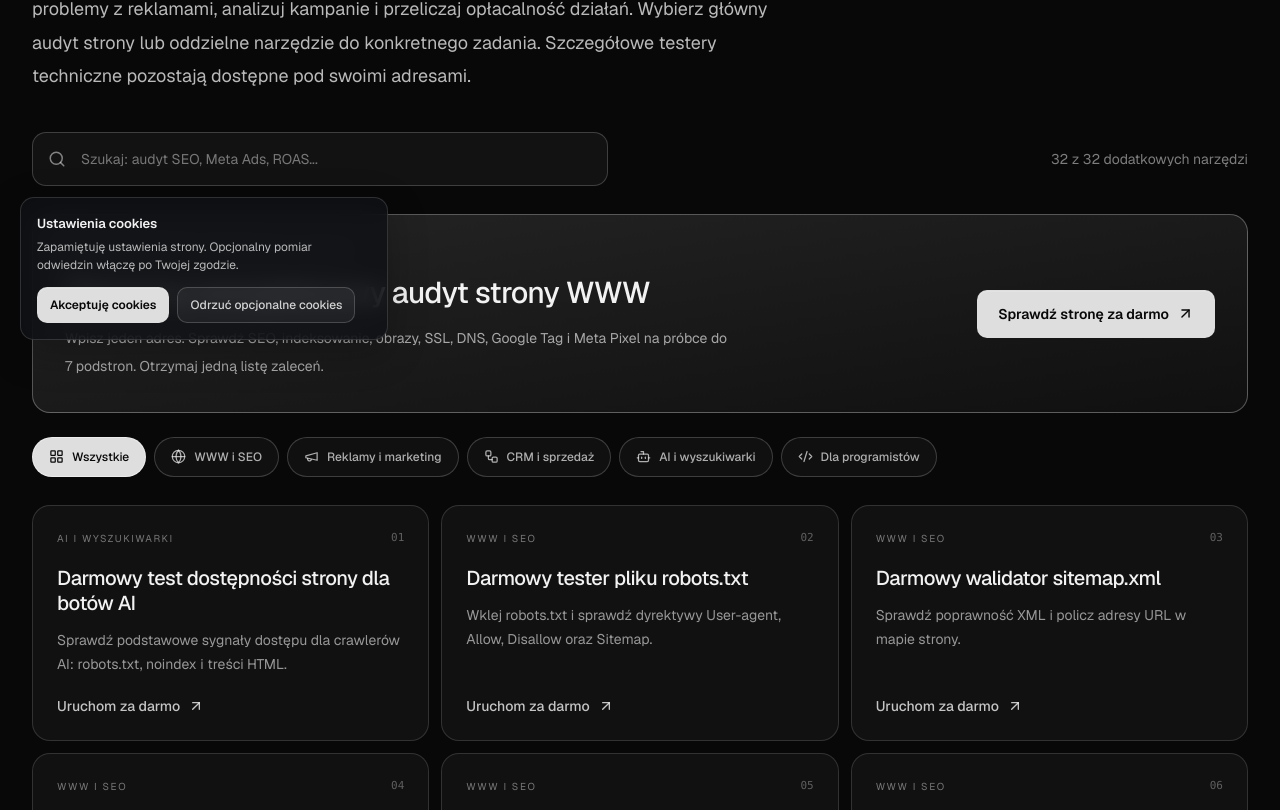
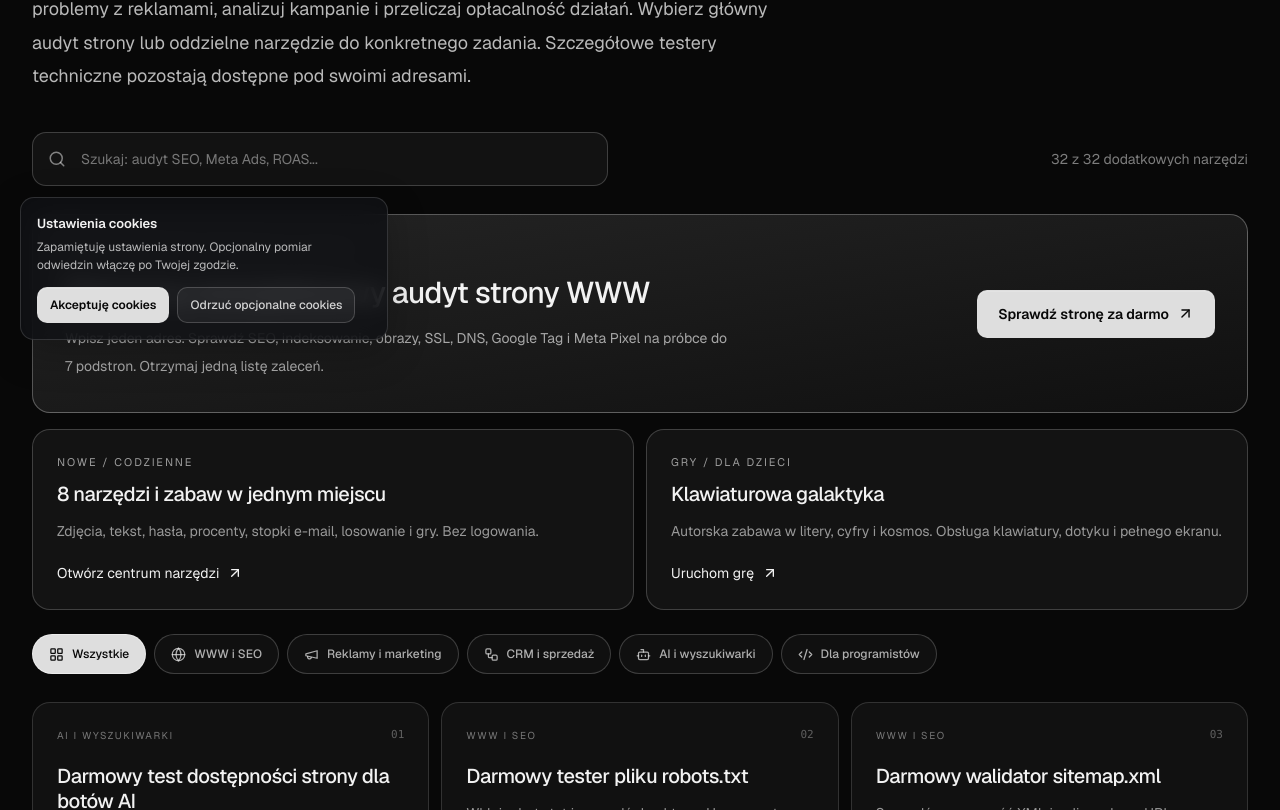
Before and after one commit to ft4k696bk6-prog/kacper-portfolio, a Next.js app: page /narzedzia in a window 1280 px wide. Shown: the part 440-1250 px from the top of the page. Built offline with nearby package versions, Linux system fonts and the light colour scheme; no server answers.

Commit message:
feat(tools): expose everyday hub and kids game in toolbox directory

```diff
--- a/src/components/FreeToolsDirectory.tsx
+++ b/src/components/FreeToolsDirectory.tsx
@@ -31,6 +31,18 @@ export function FreeToolsDirectory(){
     <p className="mt-3 text-sm leading-7 text-white/65">Wpisz jeden adres. Sprawdź SEO, indeksowanie, obrazy, SSL, DNS, Google Tag i Meta Pixel na próbce do 7 podstron. Otrzymaj jedną listę zaleceń.</p></div>
    <span className="brand-action inline-flex min-h-12 shrink-0 items-center justify-center gap-2 rounded-lg px-5 py-3 text-sm font-medium">Sprawdź stronę za darmo <ArrowUpRight size={17}/></span>
   </Link>
+  <div className="mt-4 grid gap-3 md:grid-cols-2">
+   <Link href="/narzedzia/codzienne" className="group rounded-2xl border border-white/20 bg-[#131313] p-6 transition-colors hover:border-white/60">
+    <p className="page-eyebrow">NOWE / CODZIENNE</p><h2 className="mt-3 text-xl font-medium">8 narzędzi i zabaw w jednym miejscu</h2>
+    <p className="mt-3 text-sm leading-6 text-white/60">Zdjęcia, tekst, hasła, procenty, stopki e-mail, losowanie i gry. Bez logowania.</p>
+    <span className="mt-5 inline-flex items-center gap-2 text-sm">Otwórz centrum narzędzi <ArrowUpRight size={16}/></span>
+   </Link>
+   <Link href="/narzedzia/codzienne#kids" className="group rounded-2xl border border-white/20 bg-[#131313] p-6 transition-colors hover:border-white/60">
+    <p className="page-eyebrow">GRY / DLA DZIECI</p><h2 className="mt-3 text-xl font-medium">Klawiaturowa galaktyka</h2>
+    <p className="mt-3 text-sm leading-6 text-white/60">Autorska zabawa w litery, cyfry i kosmos. Obsługa klawiatury, dotyku i pełnego ekranu.</p>
+    <span className="mt-5 inline-flex items-center gap-2 text-sm">Uruchom grę <ArrowUpRight size={16}/></span>
+   </Link>
+  </div>
   <div className="mt-6 flex flex-wrap gap-2" aria-label="Kategorie narzędzi">
    {toolboxCategories.map(category=>{
     const Icon=icons[category];
```
